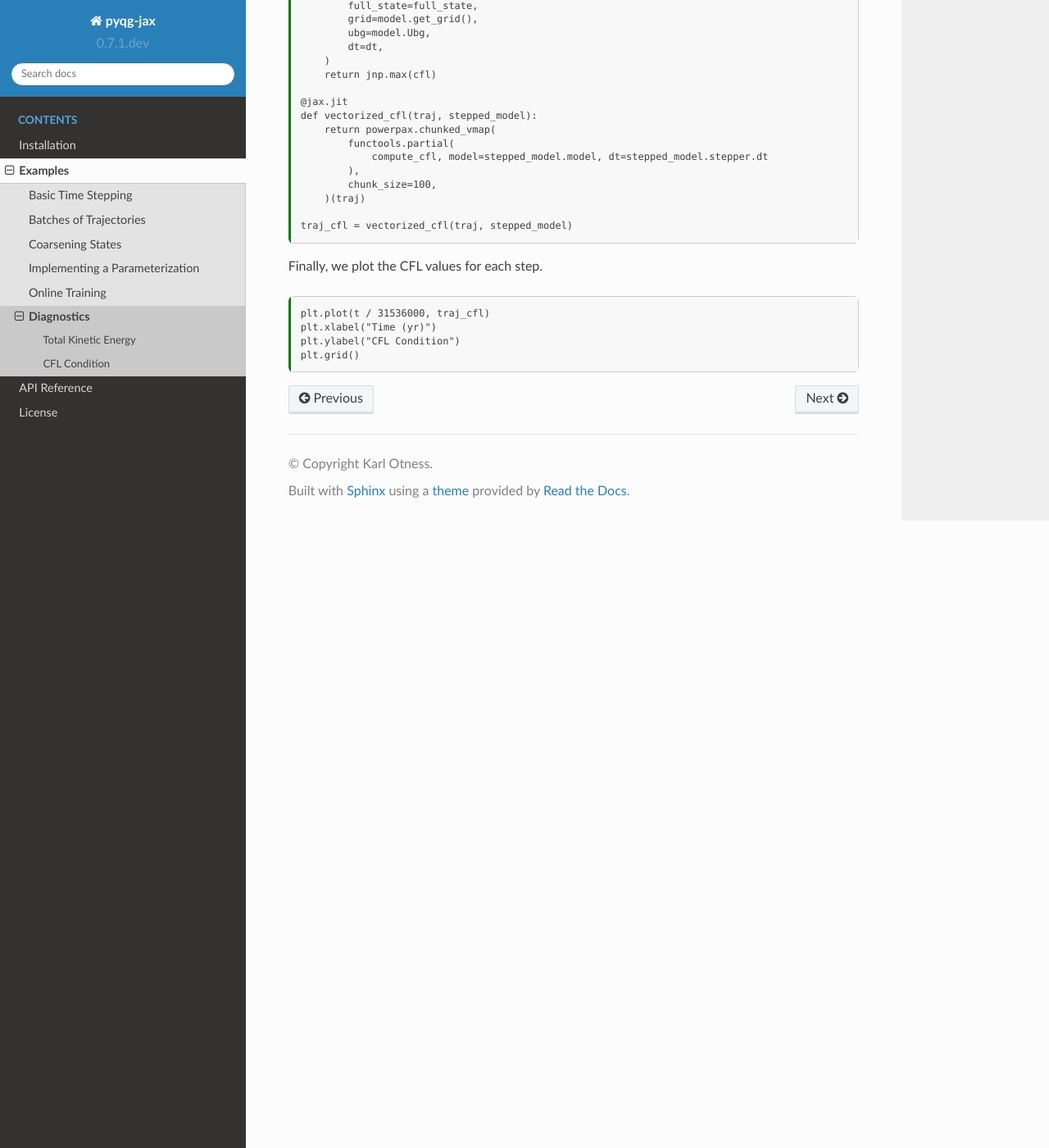
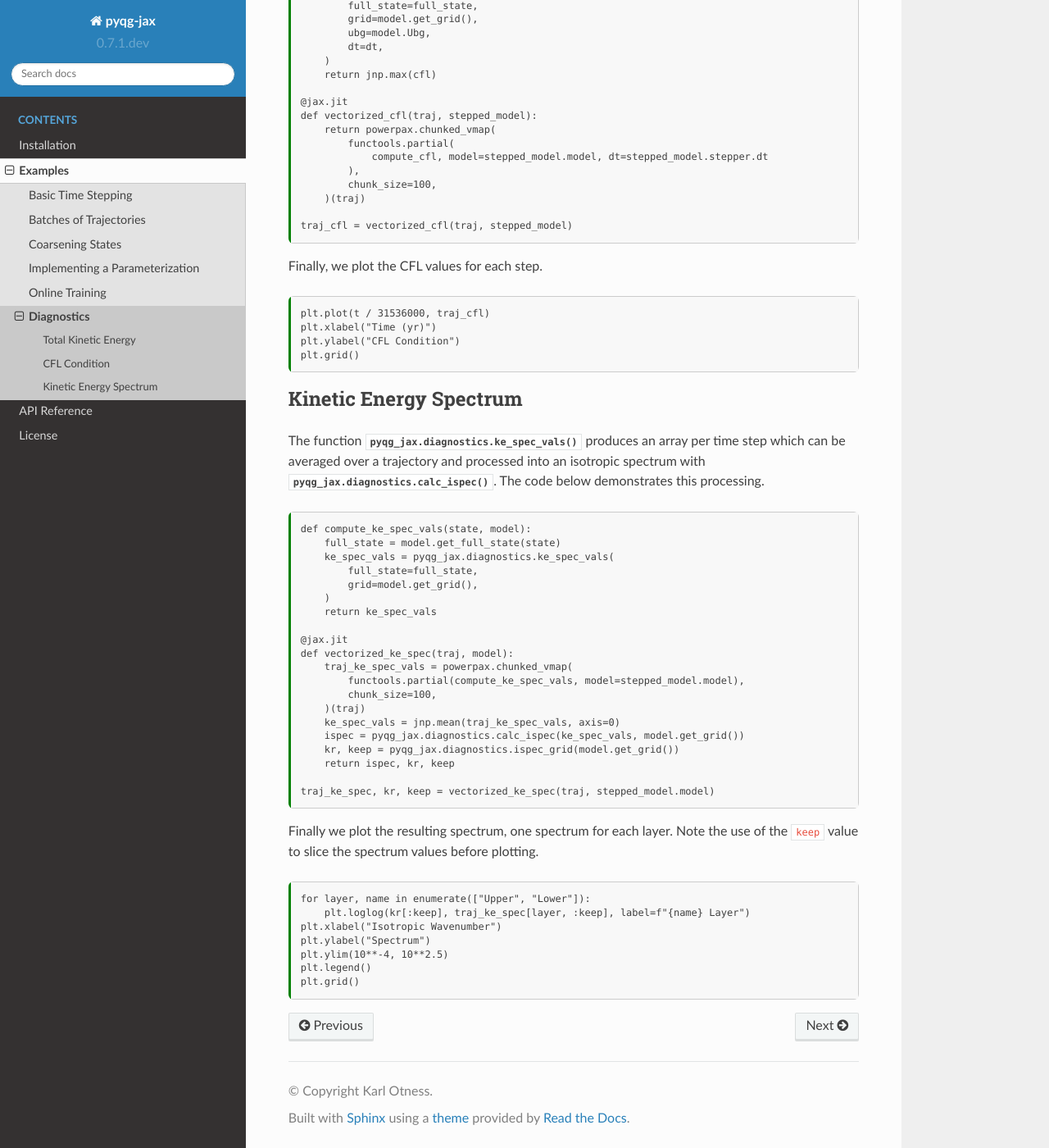
Before and after one commit to karlotness/pyqg-jax, a Sphinx documentation site: the page built from docs/examples.diagnostics.md, in a window 1280 px wide and 1400 px high, scrolled down 2234 px. Shown: the whole window at 82% size. Built offline with Sphinx 7.4.7 and the Read the Docs theme 2.0.0, drawn with Linux system fonts in a browser that asks for light colours.

Commit message:
Add KE spectrum diagnostic function and examples.

````diff
--- a/docs/examples.diagnostics.md
+++ b/docs/examples.diagnostics.md
@@ -162,3 +162,48 @@ plt.xlabel("Time (yr)")
 plt.ylabel("CFL Condition")
 plt.grid()
 ```
+
+## Kinetic Energy Spectrum
+
+The function {func}`pyqg_jax.diagnostics.ke_spec_vals` produces an
+array per time step which can be averaged over a trajectory and
+processed into an isotropic spectrum with
+{func}`pyqg_jax.diagnostics.calc_ispec`. The code below demonstrates
+this processing.
+
+```{code-cell} ipython3
+def compute_ke_spec_vals(state, model):
+    full_state = model.get_full_state(state)
+    ke_spec_vals = pyqg_jax.diagnostics.ke_spec_vals(
+        full_state=full_state,
+        grid=model.get_grid(),
+    )
+    return ke_spec_vals
+
+@jax.jit
+def vectorized_ke_spec(traj, model):
+    traj_ke_spec_vals = powerpax.chunked_vmap(
+        functools.partial(compute_ke_spec_vals, model=stepped_model.model),
+        chunk_size=100,
+    )(traj)
+    ke_spec_vals = jnp.mean(traj_ke_spec_vals, axis=0)
+    ispec = pyqg_jax.diagnostics.calc_ispec(ke_spec_vals, model.get_grid())
+    kr, keep = pyqg_jax.diagnostics.ispec_grid(model.get_grid())
+    return ispec, kr, keep
+
+traj_ke_spec, kr, keep = vectorized_ke_spec(traj, stepped_model.model)
+```
+
+Finally we plot the resulting spectrum, one spectrum for each layer.
+Note the use of the `keep` value to slice the spectrum values before
+plotting.
+
+```{code-cell} ipython3
+for layer, name in enumerate(["Upper", "Lower"]):
+    plt.loglog(kr[:keep], traj_ke_spec[layer, :keep], label=f"{name} Layer")
+plt.xlabel("Isotropic Wavenumber")
+plt.ylabel("Spectrum")
+plt.ylim(10**-4, 10**2.5)
+plt.legend()
+plt.grid()
+```
--- a/docs/reference.diagnostics.rst
+++ b/docs/reference.diagnostics.rst
@@ -6,3 +6,5 @@ Diagnostics
 .. autofunction:: total_ke
 
 .. autofunction:: cfl
+
+.. autofunction:: ke_spec_vals
````
Also changed, not shown: 2 other files.
